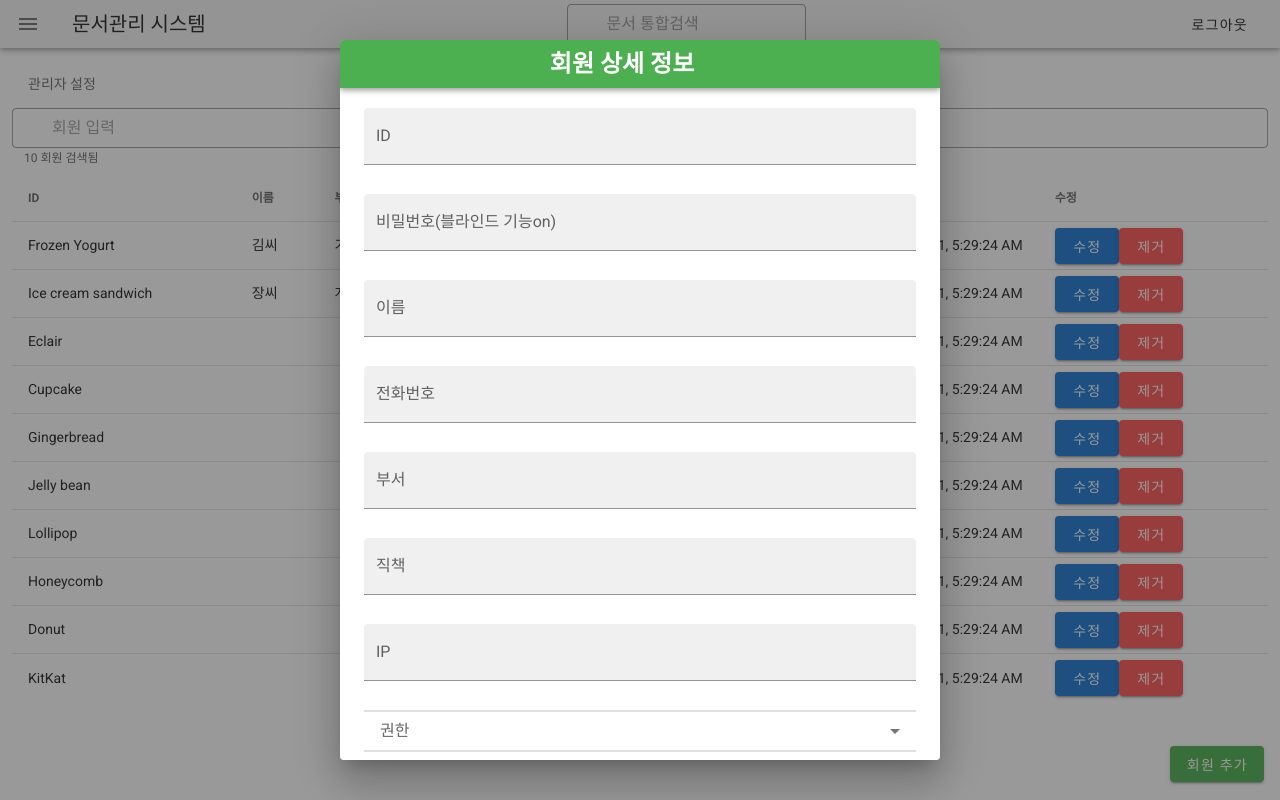
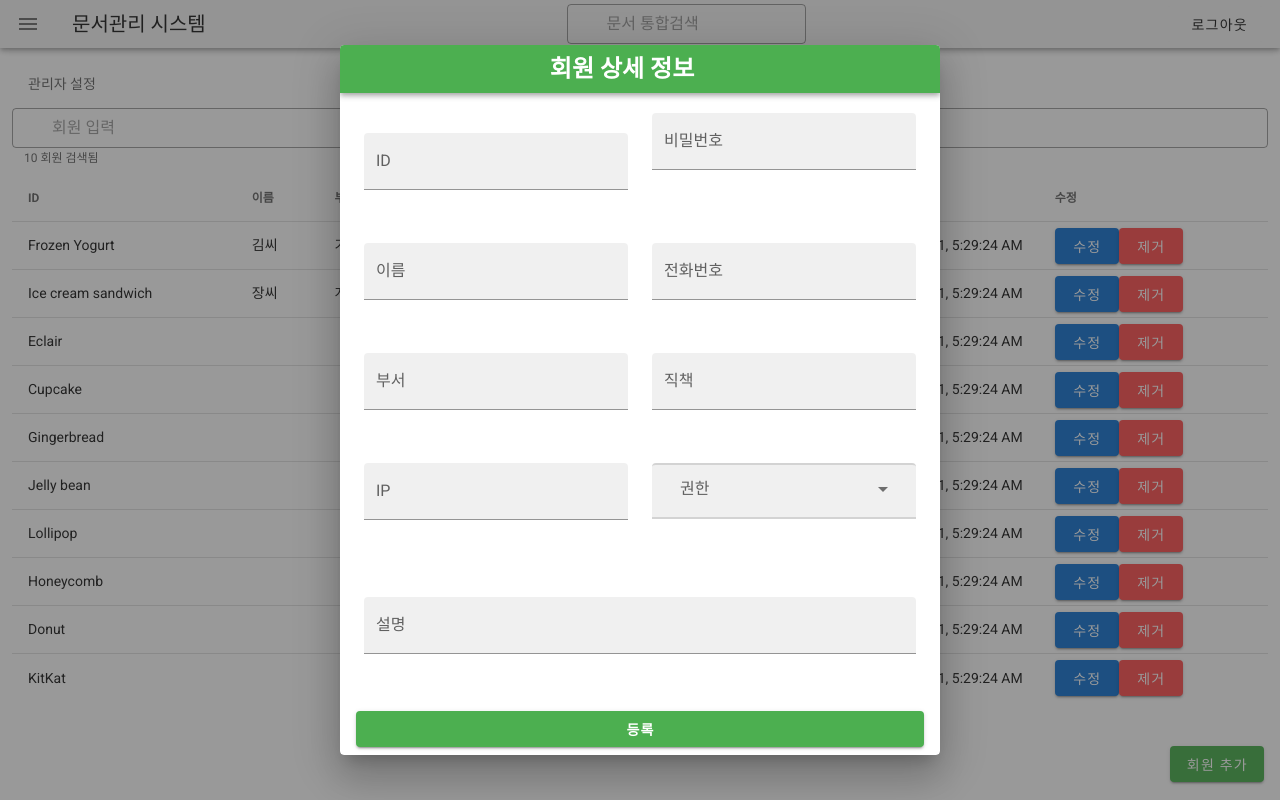
Before and after one commit to devxian96/file-management-system, a Nuxt app: page /inspire in a window 1280 px wide. Both pictures are taken after a click on the button "회원 추가". Built offline with nearby package versions, Linux system fonts and the light colour scheme.

Commit message:
fix: ver2 - 회원 추가 버튼 열 나눔, 수정 버튼에 inspire-info페이지로 링크 추가

```diff
--- a/pages/inspire.vue
+++ b/pages/inspire.vue
@@ -43,12 +43,7 @@
         </thead>
         <tbody>
           <tr v-for="item in desserts" :key="item.name">
-            <!-- 링크 연결 걸리적거려서 위 tr태그 안에서 끌어내려 주석 처리
-              @click="
-              $router.push(
-                '/file/current-status-of-nonconformities-and-improvement-measures/1'
-              )
-            " -->
+
             <!-- 표 데이터 추가 시작 -->
             <!-- <td>
               <v-checkbox
@@ -64,7 +59,16 @@
             <td class="text-protocol">{{ item.protocol }}</td>
             <td class="text-right">{{ item.date }}</td>
             <td class="text-modify">
-              <v-btn color="primary"> 수정 </v-btn>
+              <v-btn
+                color="primary"
+                @click="
+                  $router.push(
+                    'inspire-info'
+                  )
+                "
+              >
+              수정
+              </v-btn>
               <!-- </td> -->
               <!-- <td class="text-delete"> -->
               <v-btn color="error"> 제거 </v-btn>
@@ -82,7 +86,7 @@
     </div>
     <!-- 페이지 네이션 종료 -->
 
-    <!-- 게시글 입력 시작 -->
+    <!-- 회원 추가 시작 -->
     <v-dialog v-model="openWrite" width="600px">
       <template #activator="{ on, attrs }">
         <v-btn
@@ -109,26 +113,48 @@
           </v-btn></v-toolbar
         >
         <v-card-text class="mt-5">
+        <v-row>
+          <v-col cols="12" sm="6">
             <v-text-field label="ID" filled class="mt-5" />
+          </v-col>
 
-          <v-text-field label="비밀번호(블라인드 기능on)" type="password" filled />
+          <v-col cols="12" sm="6">
+            <v-text-field label="비밀번호" filled />
+          </v-col>
 
+          <v-col cols="12" sm="6">
             <v-text-field label="이름" filled />
+          </v-col>
 
+          <v-col cols="12" sm="6">
             <v-text-field label="전화번호" filled />
+          </v-col>
 
+          <v-col cols="12" sm="6">
             <v-text-field label="부서" filled />
+          </v-col>
 
+          <v-col cols="12" sm="6">
             <v-text-field label="직책" filled />
+          </v-col>
 
+          <v-col cols="12" sm="6">
             <v-text-field label="IP" filled />
+          </v-col>
 
+          <v-col cols="12" sm="6">
             <v-overflow-btn
               class="mb-6 mt-0"
               :items="['1', '2', '3', '4']"
               label="권한"
-            dense
+              filled
             ></v-overflow-btn>
+          </v-col>
+
+          <v-col cols="8" sm="12">
+            <v-text-field label="설명" filled />
+          </v-col>
+        </v-row>
         </v-card-text>
         <v-card-actions>
           <v-btn
@@ -143,7 +169,7 @@
         </v-card-actions>
       </v-card>
     </v-dialog>
-    <!-- 게시글 입력 종료 -->
+    <!-- 회원 추가 종료 -->
   </div>
 </template>
 
```
Lines whose indentation alone changed are shown as unchanged.
